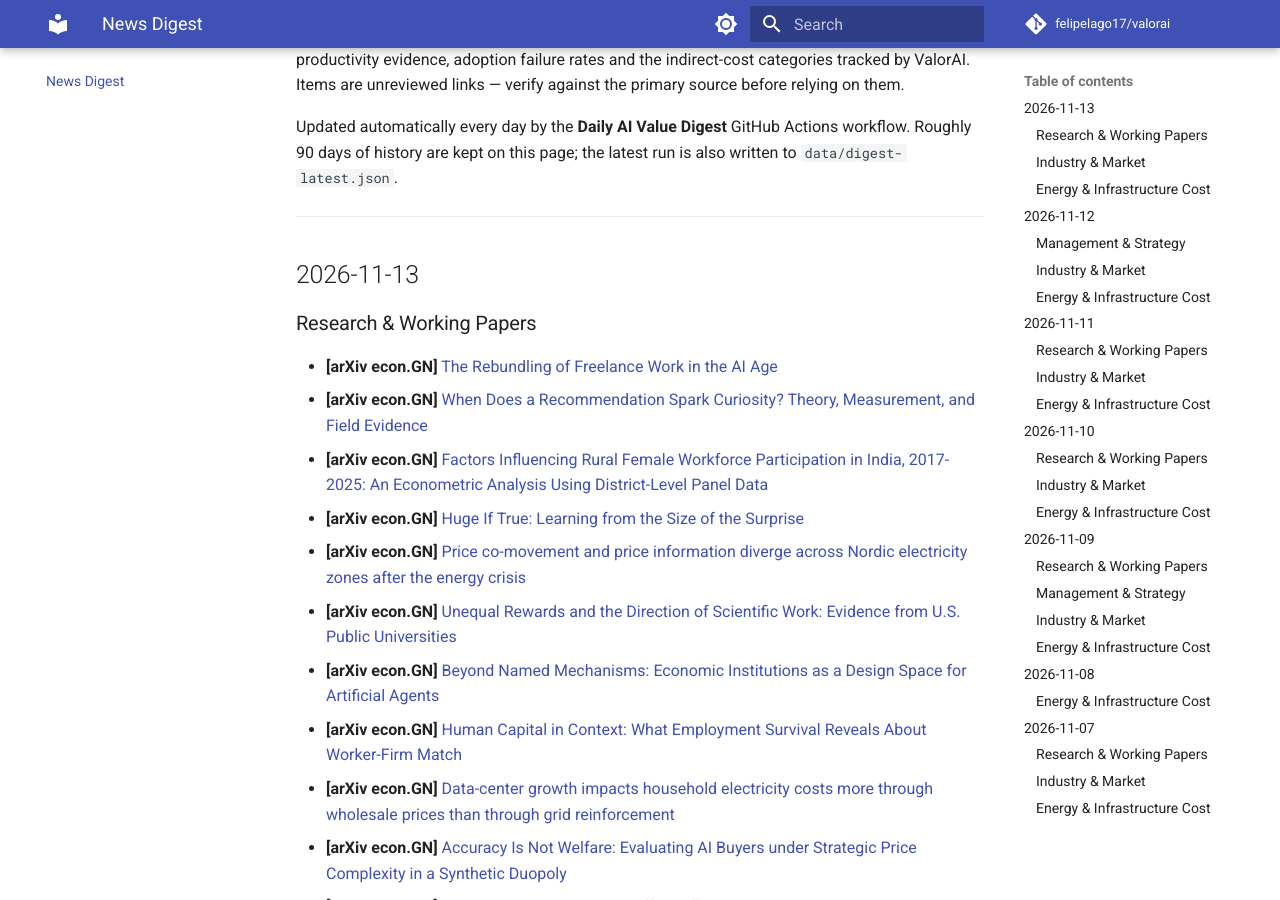
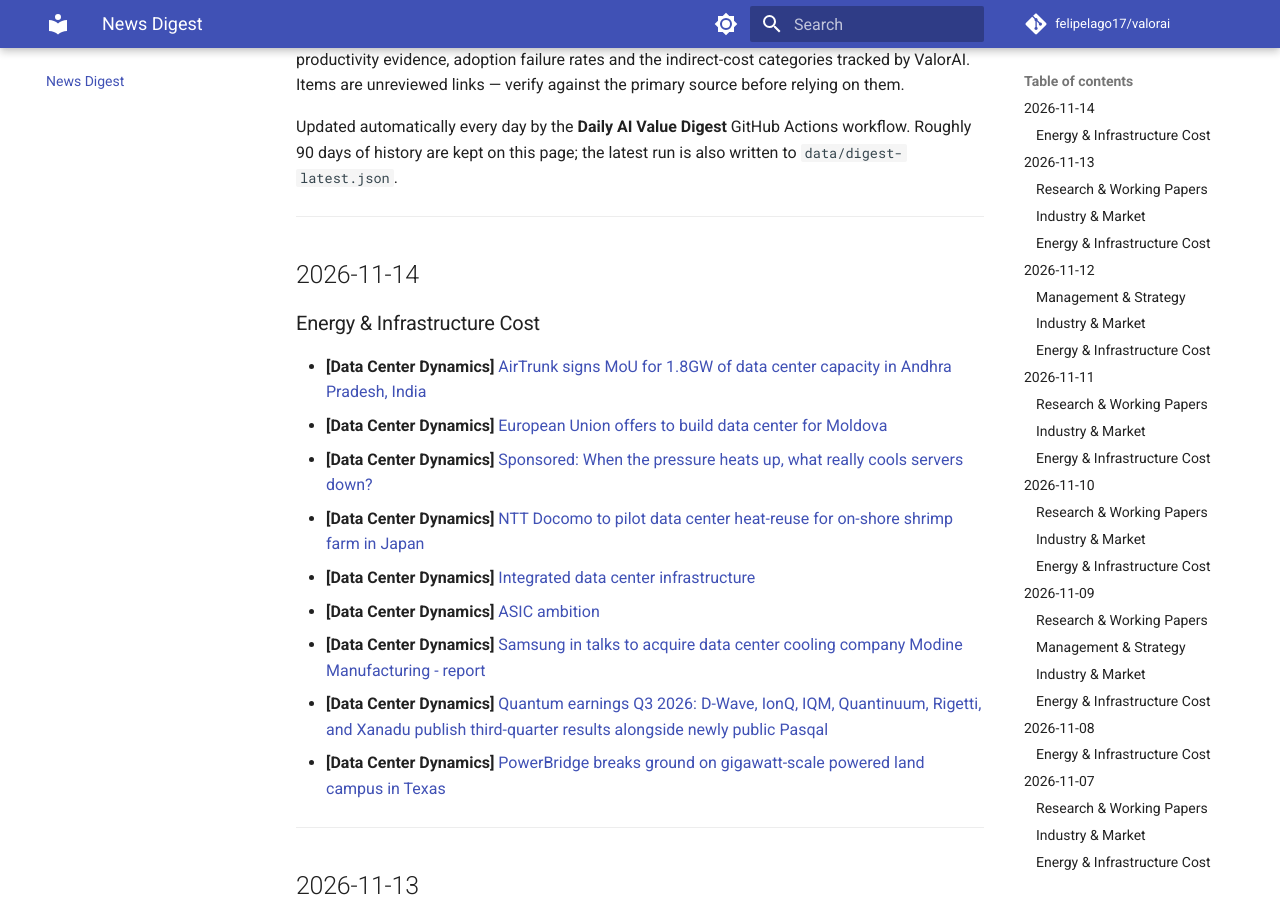
Before and after one commit to felipelago17/valorai, an MkDocs documentation site: the page built from docs/news/digest.md, in a window 1280 px wide and 900 px high, scrolled down 232 px. Built offline with MkDocs 1.6.1 and Material for MkDocs 9.7.7, drawn with Linux system fonts in a browser that asks for light colours; comment, search, counter and statistics services are not loaded.

Commit message:
chore: daily digest 2026-11-14

```diff
--- a/docs/news/digest.md
+++ b/docs/news/digest.md
@@ -9,6 +9,22 @@ Roughly 90 days of history are kept on this page; the latest run is also written
 ---
 
 <!-- DIGEST_START -->
+## 2026-11-14
+
+### Energy & Infrastructure Cost
+
+- **[Data Center Dynamics]** [AirTrunk signs MoU for 1.8GW of data center capacity in Andhra Pradesh, India](https://www.datacenterdynamics.com/en/news/airtrunk-signs-mou-for-18gw-of-data-center-capacity-in-andhra-pradesh-india/)
+- **[Data Center Dynamics]** [European Union offers to build data center for Moldova](https://www.datacenterdynamics.com/en/news/european-union-offers-to-build-data-center-for-moldova/)
+- **[Data Center Dynamics]** [Sponsored: When the pressure heats up, what really cools servers down?](https://www.datacenterdynamics.com/en/marketwatch/when-the-pressure-heats-up-what-really-cools-servers-down/)
+- **[Data Center Dynamics]** [NTT Docomo to pilot data center heat-reuse for on-shore shrimp farm in Japan](https://www.datacenterdynamics.com/en/news/ntt-docomo-to-pilot-data-center-heat-reuse-for-on-shore-shrimp-farm-in-japan/)
+- **[Data Center Dynamics]** [Integrated data center infrastructure](https://www.datacenterdynamics.com/en/whitepapers/integrated-data-center-infrastructure/)
+- **[Data Center Dynamics]** [ASIC ambition](https://www.datacenterdynamics.com/en/analysis/asic-custom-silicon-amazon-arm-meta/)
+- **[Data Center Dynamics]** [Samsung in talks to acquire data center cooling company Modine Manufacturing - report](https://www.datacenterdynamics.com/en/news/samsung-in-talks-to-acquire-data-center-cooling-company-modine-manufacturing-report/)
+- **[Data Center Dynamics]** [Quantum earnings Q3 2026: D-Wave, IonQ, IQM, Quantinuum, Rigetti, and Xanadu publish third-quarter results alongside newly public Pasqal](https://www.datacenterdynamics.com/en/news/quantum-earnings-q3-2026-d-wave-ionq-iqm-quantinuum-rigetti-and-xanadu-publish-third-quarter-results-alongside-newly-public-pasqal/)
+- **[Data Center Dynamics]** [PowerBridge breaks ground on gigawatt-scale powered land campus in Texas](https://www.datacenterdynamics.com/en/news/powerbridge-breaks-ground-on-gigawatt-scale-powered-land-campus-in-texas/)
+
+---
+
 ## 2026-11-13
 
 ### Research & Working Papers
```
Also changed, not shown: 2 other files.
